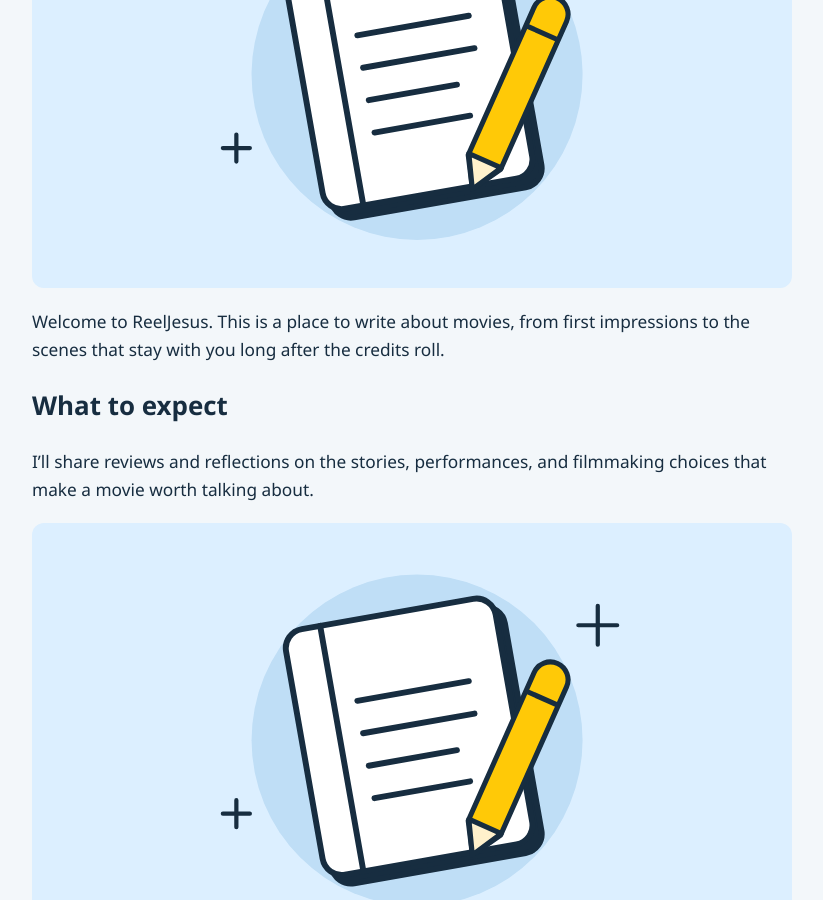
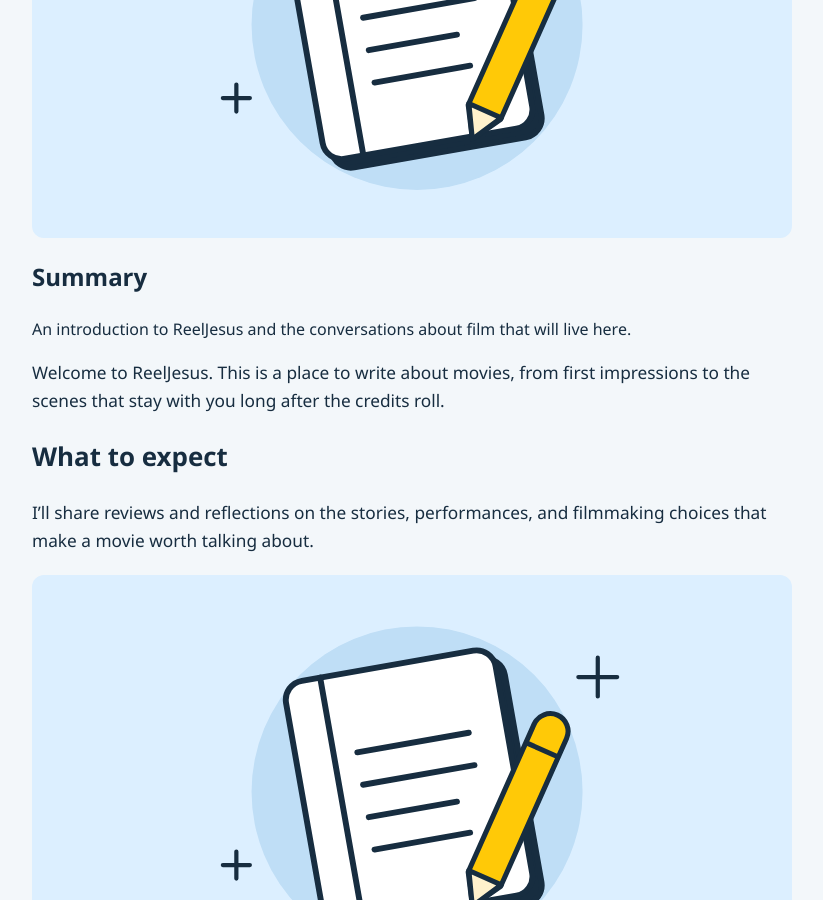
Before and after one commit to bobbyvader21/reel-jesus, a Jekyll site: the page built from _posts/2026-01-01-welcome.md, in a window 1280 px wide and 900 px high, scrolled down 439 px. Shown: the whole window, without its empty margins (228-1051 px from the left). Built offline with Jekyll 4.4.1, drawn with Linux system fonts in a browser that asks for light colours.

Commit message:
Update post.html

```diff
--- a/_layouts/post.html
+++ b/_layouts/post.html
@@ -2,17 +2,56 @@
 layout: default
 ---
 <article class="post">
-  <header>
+  <header class="post-header">
     <a class="back" href="{{ '/' | relative_url }}#posts">← All posts</a>
-    <p class="eyebrow"><time datetime="{{ page.date | date: '%Y-%m-%d' }}">{{ page.date | date: '%B %d, %Y' }}</time></p>
+    <p class="eyebrow">
+      <time datetime="{{ page.date | date: '%Y-%m-%d' }}">{{ page.date | date: '%B %d, %Y' }}</time>
+    </p>
     <h1>{{ page.title | escape }}</h1>
-    {% if page.summary and page.summary != empty %}<p class="standfirst">{{ page.summary | escape }}</p>{% endif %}
   </header>
-  {% if page.cover and page.cover != empty %}
-    <img class="post-cover" src="{{ page.cover | relative_url | escape }}" alt="{{ page.cover_alt | escape }}">
+
+  {% assign cover = page.cover | default: '' | strip %}
+  {% if cover != empty %}
+    <img class="post-cover" src="{{ cover | relative_url | escape }}" alt="{{ page.cover_alt | escape }}">
   {% endif %}
-  {% comment %}Prefix CMS-uploaded inline images with the GitHub Pages repository path.{% endcomment %}
+
+  {% assign summary = page.summary | default: '' | strip %}
+  {% if summary != empty %}
+    <aside class="post-summary" aria-labelledby="summary-heading">
+      <h2 id="summary-heading">Summary</h2>
+      <p>{{ summary | escape | newline_to_br }}</p>
+    </aside>
+  {% endif %}
+
   {% assign uploads_url = '/assets/uploads/' | relative_url %}
   {% assign upload_src = 'src="' | append: uploads_url %}
-  <div class="prose">{{ content | replace: 'src="/assets/uploads/', upload_src }}</div>
+  <div class="prose">
+    {{ content | replace: 'src="/assets/uploads/', upload_src }}
+
+    {% for part in page.sections %}
+      {% assign heading = part.heading | default: '' | strip %}
+      {% assign text = part.text | default: '' | strip %}
+      {% assign image = part.image | default: '' | strip %}
+      {% assign caption = part.caption | default: '' | strip %}
+
+      {% if part.divider == true %}<hr>{% endif %}
+
+      {% if heading != empty or text != empty or image != empty %}
+        <div class="article-section">
+          {% if heading != empty %}<h2>{{ heading | escape }}</h2>{% endif %}
+
+          {% if text != empty %}
+            {{ text | markdownify | replace: 'src="/assets/uploads/', upload_src }}
+          {% endif %}
+
+          {% if image != empty %}
+            <figure>
+              <img src="{{ image | relative_url | escape }}" alt="{{ part.image_alt | escape }}" loading="lazy">
+              {% if caption != empty %}<figcaption>{{ caption | escape }}</figcaption>{% endif %}
+            </figure>
+          {% endif %}
+        </div>
+      {% endif %}
+    {% endfor %}
+  </div>
 </article>
```
